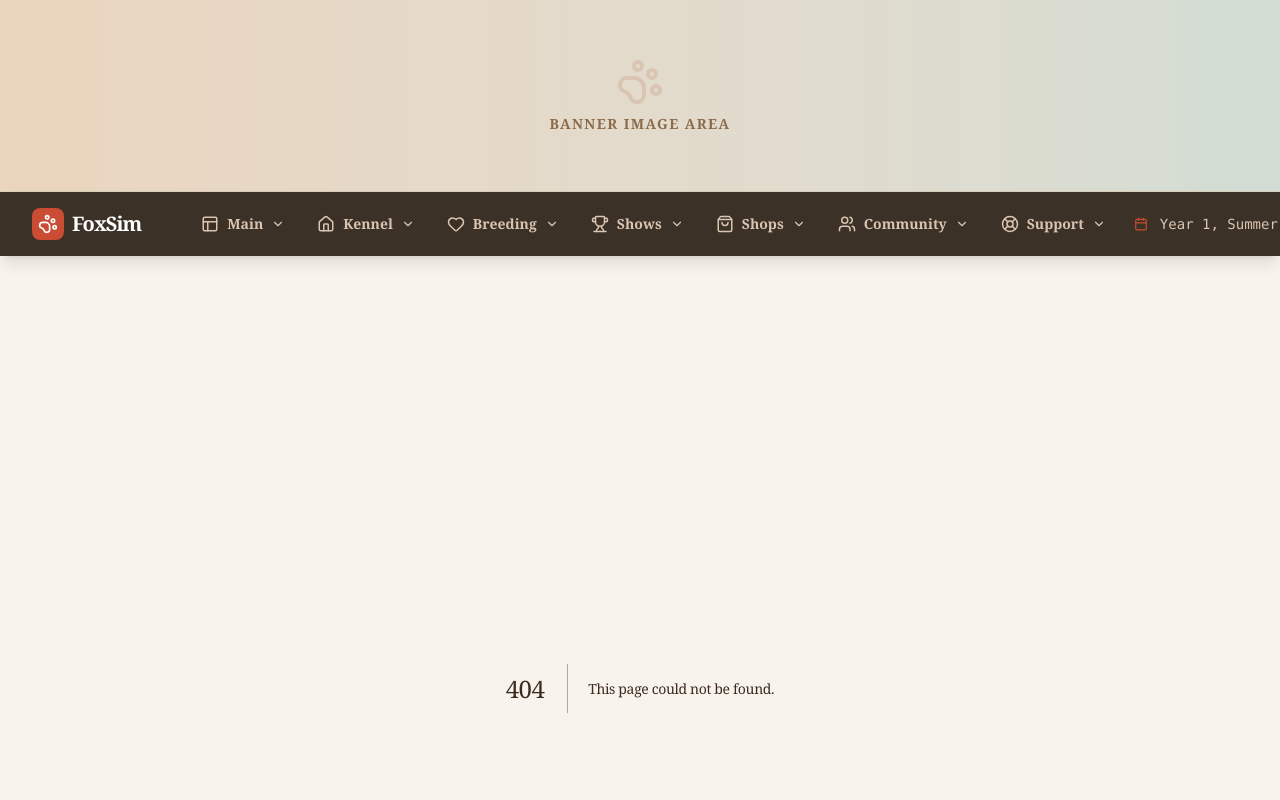
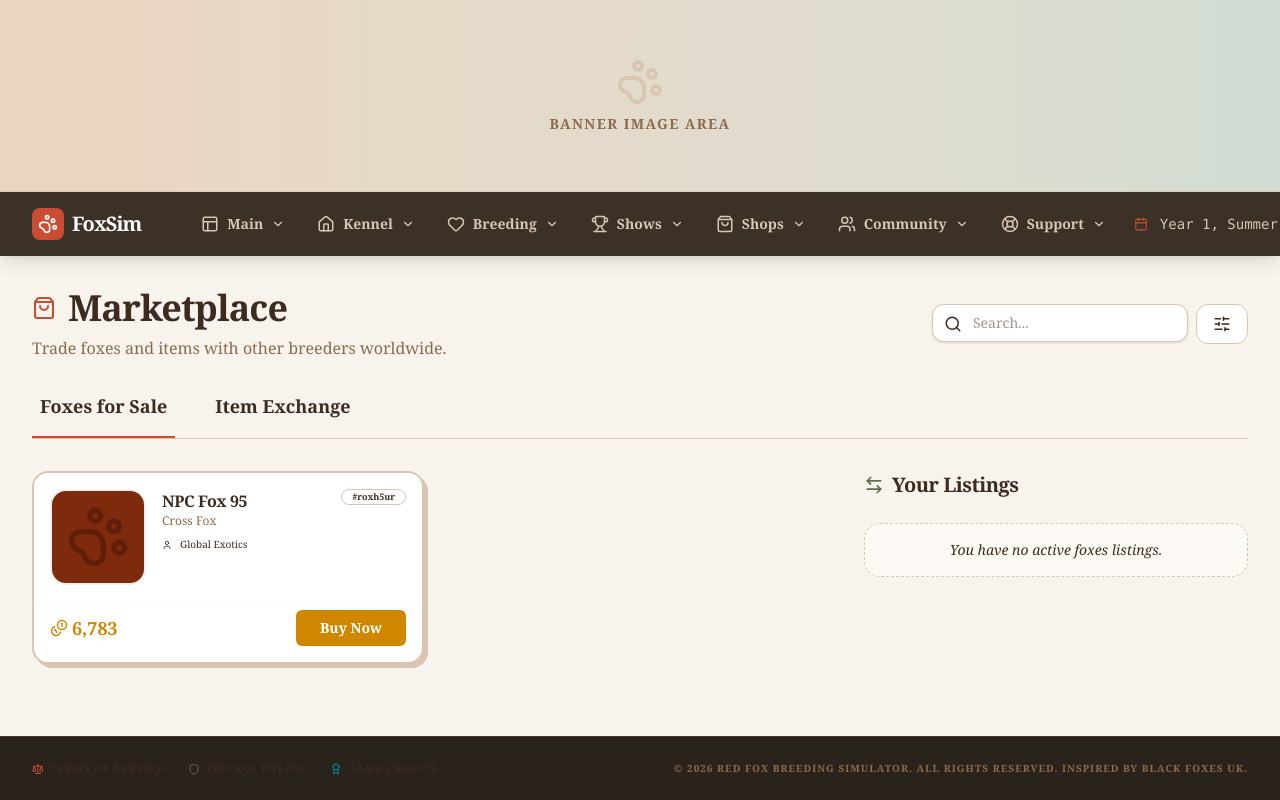
Before and after one commit to erkinde-lab/fox-breeding-sim-v2, a Next.js app: page /shop/marketplace in a window 1280 px wide. Before the commit this address had no page. Shown: the top 800 px of the page. Built offline with nearby package versions, Linux system fonts and the light colour scheme.

Commit message:
Upload src/app/shop/marketplace/page.tsx

```diff
--- /dev/null
+++ b/src/app/shop/marketplace/page.tsx
@@ -0,0 +1,194 @@
+'use client';
+
+import React, { useState } from 'react';
+import { useGameStore, MarketListing } from '@/lib/store';
+import { Card } from '@/components/ui/card';
+import { Button } from '@/components/ui/button';
+import { Badge } from '@/components/ui/badge';
+import { Search, SlidersHorizontal, ShoppingBag, Coins, Diamond, User, ArrowLeftRight, Trash2 } from 'lucide-react';
+import { FoxIllustration } from '@/components/FoxIllustration';
+
+export default function MarketplacePage() {
+  const { marketListings, gold, gems, buyFromMarket, cancelListing } = useGameStore();
+  const [activeTab, setActiveTab] = useState<'foxes' | 'items'>('foxes');
+  const [searchQuery, setSearchQuery] = useState('');
+
+  const filteredListings = marketListings.filter(l => {
+    if (l.type !== (activeTab === 'foxes' ? 'fox' : 'item')) return false;
+    if (searchQuery) {
+      const term = searchQuery.toLowerCase();
+      if (l.type === 'fox' && l.foxData) {
+        return l.foxData.name.toLowerCase().includes(term) || l.foxData.phenotype.toLowerCase().includes(term);
+      }
+      return l.targetId.toLowerCase().includes(term);
+    }
+    return true;
+  });
+
+  const myListings = filteredListings.filter(l => l.sellerId === 'player');
+  const otherListings = filteredListings.filter(l => l.sellerId !== 'player');
+
+  return (
+    <div className="space-y-8">
+      <div className="flex flex-col md:flex-row justify-between items-start md:items-center gap-4">
+        <div>
+          <h1 className="text-4xl font-black text-earth-900 tracking-tight flex items-center gap-3">
+             <ShoppingBag className="text-fire-600" /> Marketplace
+          </h1>
+          <p className="text-earth-500 mt-2">Trade foxes and items with other breeders worldwide.</p>
+        </div>
+
+        <div className="flex gap-2 w-full md:w-auto">
+          <div className="relative flex-1 md:w-64">
+            <Search className="absolute left-3 top-1/2 transform -translate-y-1/2 text-earth-400" size={18} />
+            <input
+              type="text"
+              placeholder="Search..."
+              value={searchQuery}
+              onChange={(e) => setSearchQuery(e.target.value)}
+              className="w-full pl-10 pr-4 py-2 bg-white border border-earth-200 rounded-xl focus:outline-none focus:ring-2 focus:ring-fire-500 focus:border-transparent transition-all shadow-sm text-sm"
+            />
+          </div>
+          <Button variant="outline" className="rounded-xl border-earth-200 bg-white">
+            <SlidersHorizontal size={18} />
+          </Button>
+        </div>
+      </div>
+
+      <div className="flex border-b border-earth-200 gap-8">
+        <button
+          onClick={() => setActiveTab('foxes')}
+          className={cn(
+            "pb-4 px-2 text-lg font-black transition-all border-b-2",
+            activeTab === 'foxes' ? "border-fire-600 text-earth-900" : "border-transparent text-earth-400 hover:text-earth-600"
+          )}
+        >
+          Foxes for Sale
+        </button>
+        <button
+          onClick={() => setActiveTab('items')}
+          className={cn(
+            "pb-4 px-2 text-lg font-black transition-all border-b-2",
+            activeTab === 'items' ? "border-fire-600 text-earth-900" : "border-transparent text-earth-400 hover:text-earth-600"
+          )}
+        >
+          Item Exchange
+        </button>
+      </div>
+
+      <div className="grid grid-cols-1 lg:grid-cols-3 gap-8">
+        <div className="lg:col-span-2 space-y-6">
+          {otherListings.length === 0 ? (
+            <div className="py-20 text-center bg-white rounded-3xl border-2 border-dashed border-earth-200">
+               <ShoppingBag className="w-16 h-16 text-earth-100 mx-auto mb-4" />
+               <p className="text-earth-400 font-bold">No {activeTab} currently listed by others.</p>
+            </div>
+          ) : (
+            <div className="grid grid-cols-1 md:grid-cols-2 gap-4">
+              {otherListings.map((l) => (
+                <ListingCard
+                    key={l.id}
+                    listing={l}
+                    onAction={() => buyFromMarket(l.id)}
+                    canAfford={l.currency === 'gold' ? gold >= l.price : gems >= l.price}
+                />
+              ))}
+            </div>
+          )}
+        </div>
+
+        <div className="space-y-6">
+          <h3 className="text-xl font-bold text-earth-900 flex items-center gap-2">
+            <ArrowLeftRight className="text-moss-600" size={20} /> Your Listings
+          </h3>
+          <div className="space-y-3">
+             {myListings.map((l) => (
+                <div key={l.id} className="p-4 bg-white border border-earth-200 rounded-2xl flex justify-between items-center group">
+                   <div>
+                      <p className="font-bold text-earth-900 text-sm">
+                        {l.type === 'fox' ? l.foxData?.name : l.targetId.replace(/-/g, ' ')}
+                      </p>
+                      <div className="flex items-center gap-2 mt-1">
+                        <span className="text-xs font-bold text-yellow-600 flex items-center gap-0.5">
+                            {l.currency === 'gold' ? <Coins size={12}/> : <Diamond size={12}/>}
+                            {l.price.toLocaleString()}
+                        </span>
+                      </div>
+                   </div>
+                   <Button
+                    variant="ghost"
+                    size="icon"
+                    onClick={() => cancelListing(l.id)}
+                    className="text-red-400 hover:text-red-600 hover:bg-red-50"
+                   >
+                     <Trash2 size={18} />
+                   </Button>
+                </div>
+             ))}
+             {myListings.length === 0 && (
+                <p className="text-sm text-earth-400 italic bg-earth-50 p-4 rounded-2xl border border-dashed border-earth-200 text-center">
+                    You have no active {activeTab} listings.
+                </p>
+             )}
+          </div>
+        </div>
+      </div>
+    </div>
+  );
+}
+
+function ListingCard({ listing, onAction, canAfford }: { listing: MarketListing, onAction: () => void, canAfford: boolean }) {
+    const isFox = listing.type === 'fox' && listing.foxData;
+
+    return (
+        <Card className="folk-card overflow-hidden">
+            <div className="p-4 flex gap-4">
+                <div className="w-24 h-24 bg-earth-50 rounded-2xl flex items-center justify-center flex-shrink-0 relative overflow-hidden">
+                    {isFox ? (
+                        <FoxIllustration phenotype={listing.foxData!.phenotype} />
+                    ) : (
+                        <ShoppingBag size={32} className="text-earth-200" />
+                    )}
+                </div>
+                <div className="flex-1 min-w-0">
+                    <div className="flex justify-between items-start">
+                        <h4 className="font-bold text-earth-900 truncate">
+                            {isFox ? listing.foxData!.name : listing.targetId.replace(/-/g, ' ')}
+                        </h4>
+                        <Badge variant="outline" className="text-[9px] h-4">#{listing.id}</Badge>
+                    </div>
+                    <p className="text-xs text-earth-500 truncate mb-2">
+                        {isFox ? listing.foxData!.phenotype : 'Specialty Item'}
+                    </p>
+                    <div className="flex items-center gap-2 text-[10px] text-earth-400">
+                        <User size={10} /> {listing.sellerName}
+                    </div>
+                </div>
+            </div>
+            <div className="px-4 pb-4 pt-2 border-t border-earth-50 flex items-center justify-between gap-4">
+                <div className={cn(
+                    "text-lg font-black flex items-center gap-1",
+                    listing.currency === 'gold' ? "text-yellow-600" : "text-cyan-600"
+                )}>
+                    {listing.currency === 'gold' ? <Coins size={18}/> : <Diamond size={18}/>}
+                    {listing.price.toLocaleString()}
+                </div>
+                <Button
+                    size="sm"
+                    onClick={onAction}
+                    disabled={!canAfford}
+                    className={cn(
+                        "font-bold px-6",
+                        listing.currency === 'gold' ? "bg-yellow-600 hover:bg-yellow-500" : "bg-cyan-600 hover:bg-cyan-500"
+                    )}
+                >
+                    Buy Now
+                </Button>
+            </div>
+        </Card>
+    );
+}
+
+function cn(...inputs: (string | boolean | undefined | null)[]) {
+  return inputs.filter(Boolean).join(' ');
+}
```
